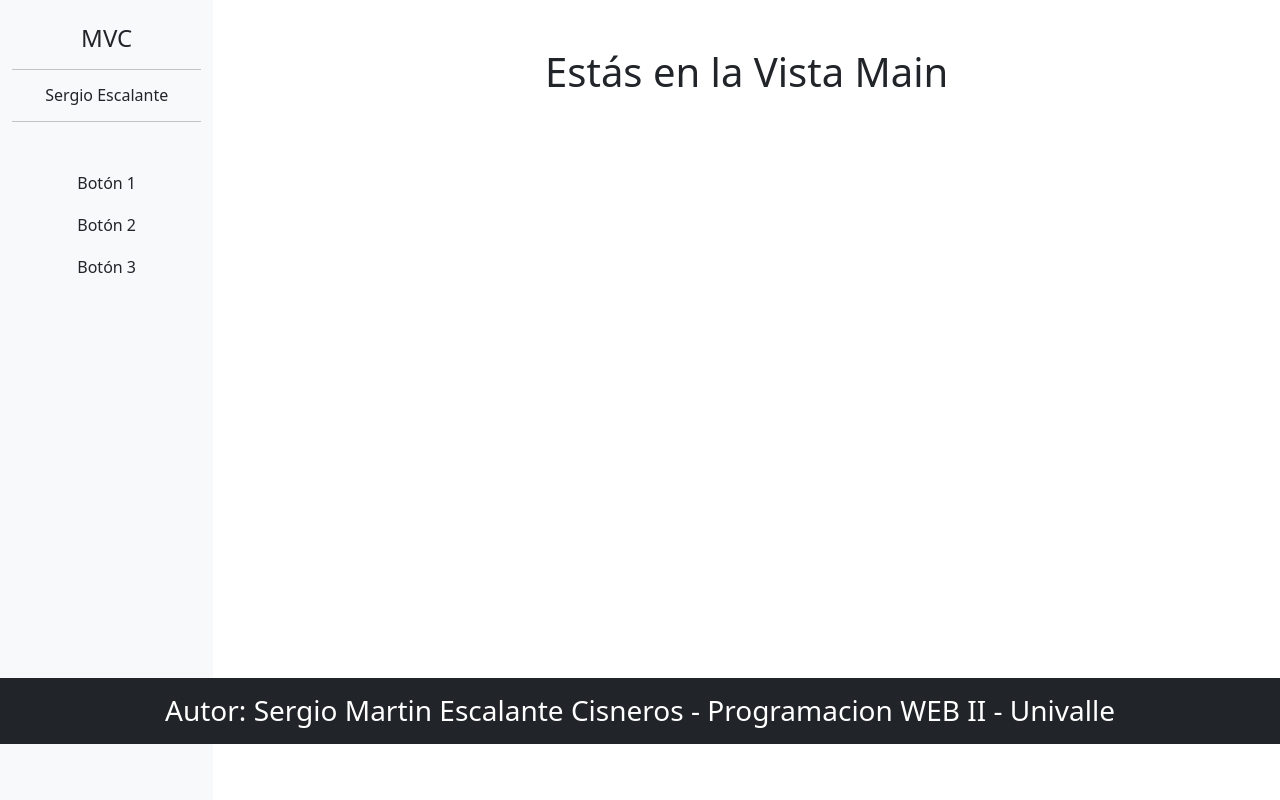
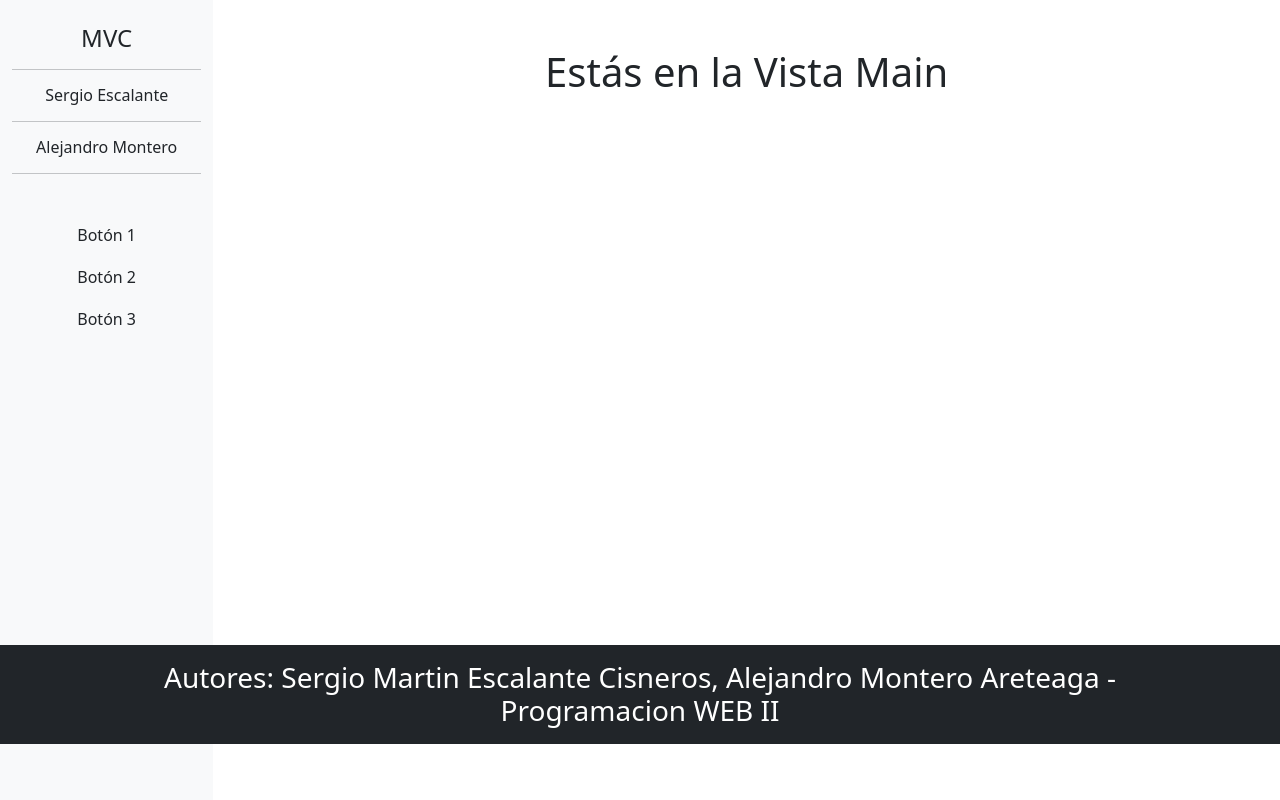
Before and after one commit to Xephorot/MVCProgramacionWEB, a PHP site: page /categorias/ in a window 1280 px wide. Shown: the part 56-856 px from the top of the page. Run offline with PHP 8.4, Linux system fonts and the light colour scheme.

Commit message:
Agregar Alejandro

```diff
--- a/views/footer.php
+++ b/views/footer.php
@@ -1,7 +1,7 @@
 <footer id="footer" class="bg-dark text-white py-3 fixed-bottom">
   <div class="container text-center">
     <h3 class="m-0">
-      Autor: Sergio Martin Escalante Cisneros - Programacion WEB II - Univalle
+      Autores: Sergio Martin Escalante Cisneros, Alejandro Montero Areteaga - Programacion WEB II
     </h3>
   </div>
 </footer>
--- a/views/menu.php
+++ b/views/menu.php
@@ -3,6 +3,10 @@
     <hr>
     <div>
         <h6>Sergio Escalante</h6>
+    </div>
+    <hr>
+    <div>
+        <h6>Alejandro Montero</h6>
     </div>
     <hr>
 </div>
```
